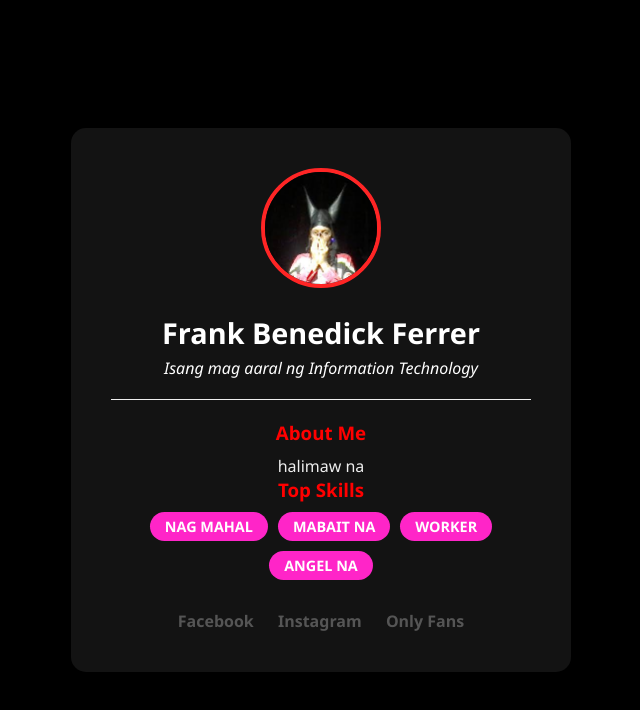
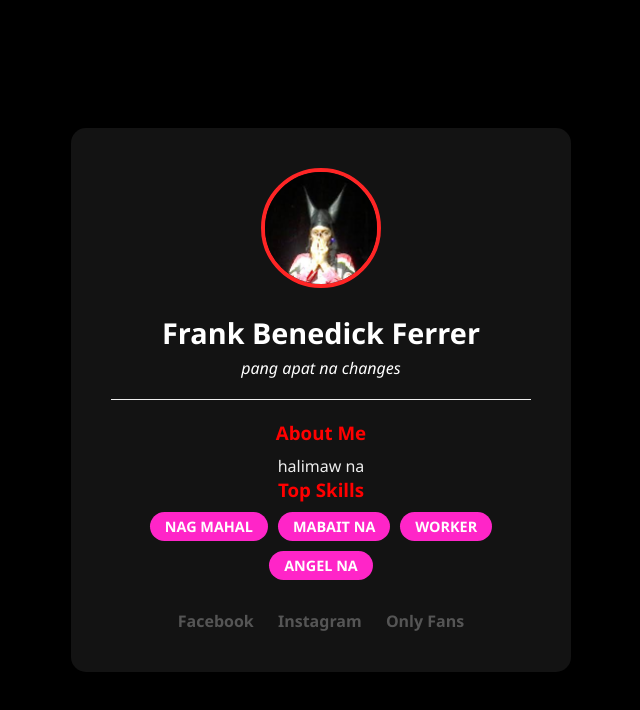
Before and after one commit to frseferrersjc-glitch/frankbootcamp23, a plain HTML site: page index.html in a window 1280 px wide. Shown: the whole page, without its empty margins (319-959 px from the left). Drawn offline with Linux system fonts and the light colour scheme.

Commit message:
NEW TAGLINE

```diff
--- a/index.html
+++ b/index.html
@@ -14,7 +14,7 @@
         <header class="profile-header">
             <img src="images.jpg" class="avatar">
             <h1>Frank Benedick Ferrer</h1>
-            <p class="tagline">Isang mag aaral ng Information Technology</p>
+            <p class="tagline">pang apat na changes</p>
         </header>
 
         <hr>
```
